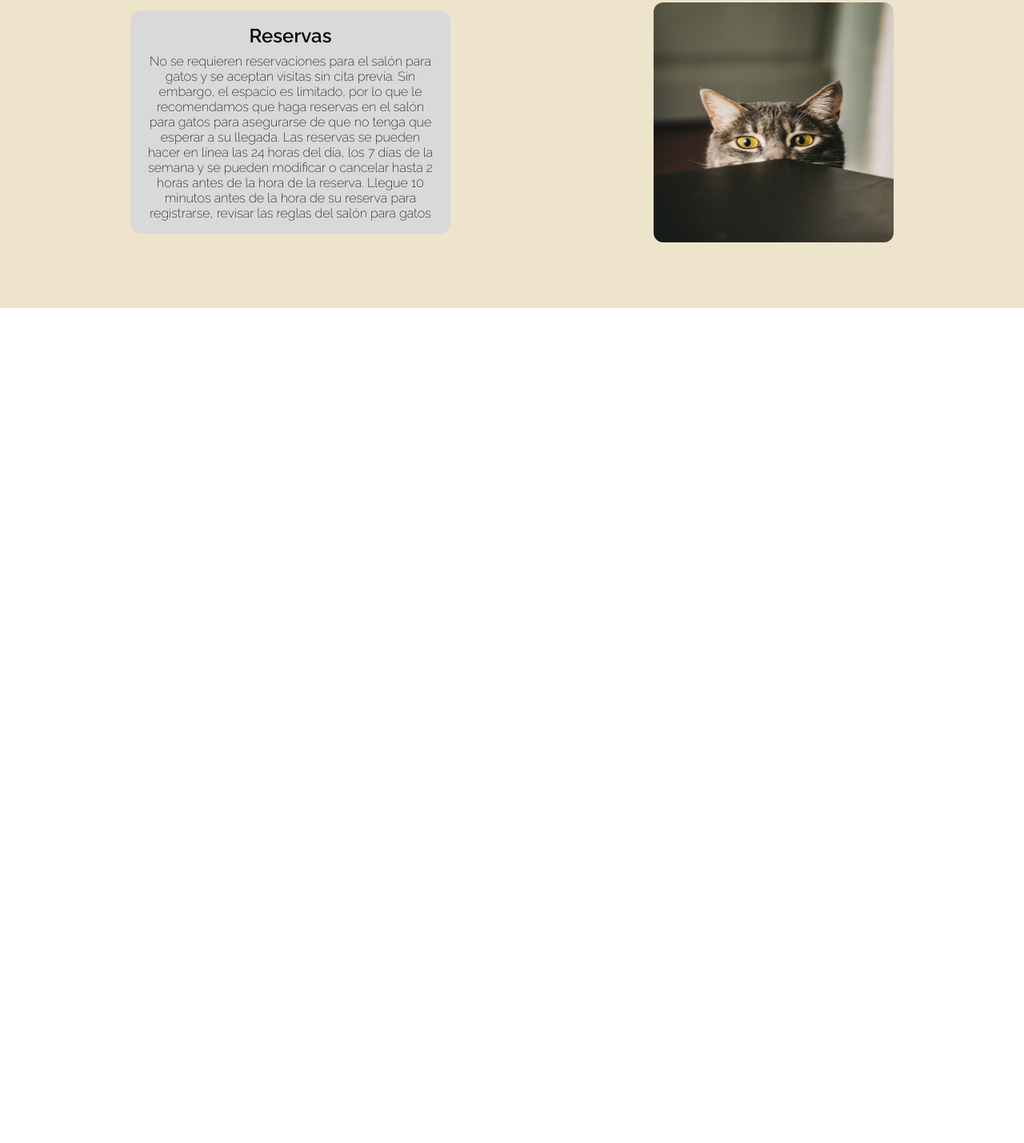
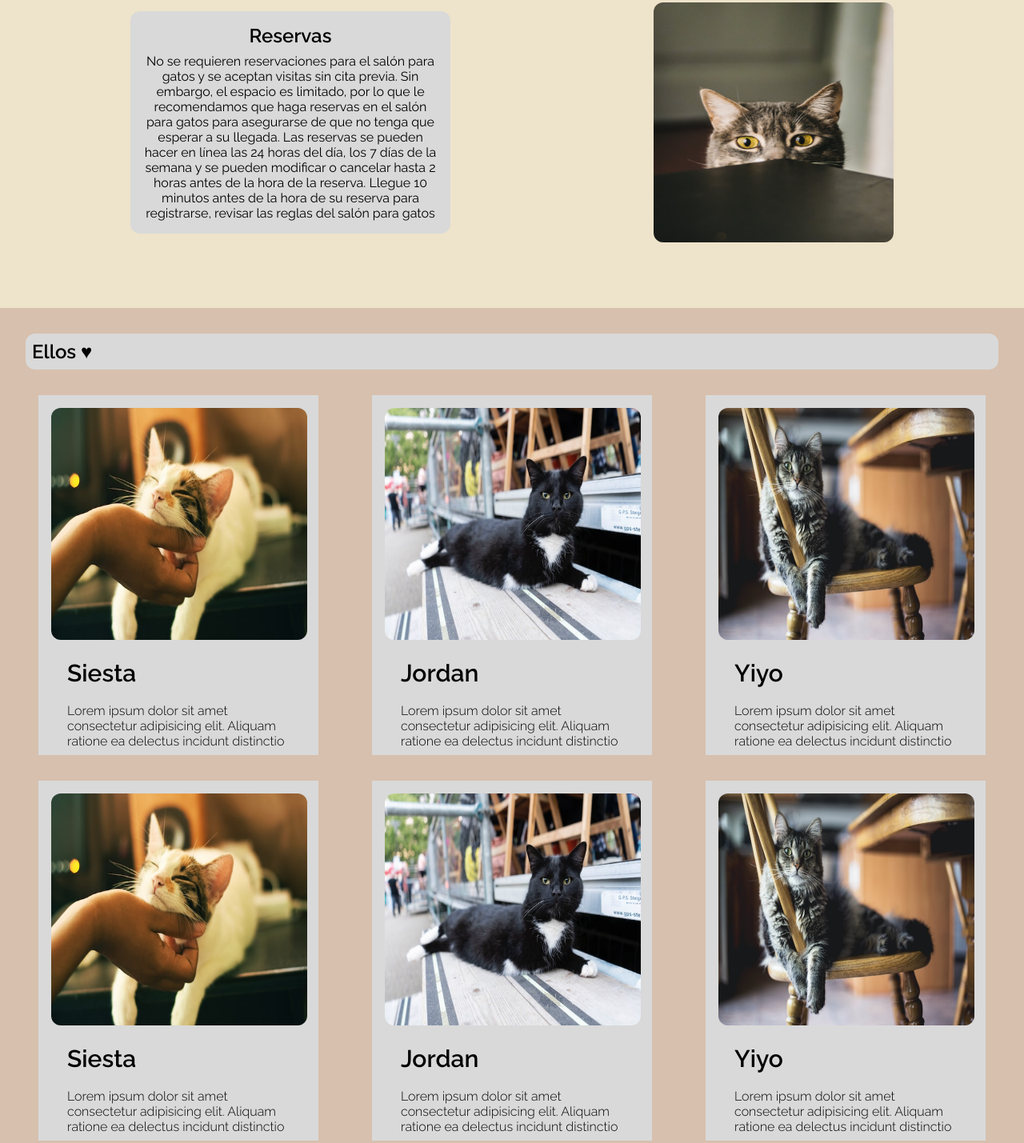
Before and after one commit to sofidor/tpo-codoacodo, a plain HTML site: page index.html in a window 1280 px wide. Shown: the part 690-2119 px from the top of the page at 80% size. Before the commit the page ends 1075 px from the top, so only its background shows below. Drawn offline with Linux system fonts and the light colour scheme.

Commit message:
agrego contenido

```diff
--- a/css/style.css
+++ b/css/style.css
@@ -1,4 +1,4 @@
-@import url('https://fonts.googleapis.com/css2?family=Raleway:wght@200;400;600&display=swap');
+@import url('https://fonts.googleapis.com/css2?family=Raleway:wght@300;400;600&display=swap');
 *{
     padding: 0px;
     box-sizing: border-box;
@@ -9,9 +9,9 @@ html {
 }
 body{
     font-family:  'Raleway', sans-serif;
-    color: rgba(0, 0, 0, 0.971);
+    color: black;
     font-size: 16px;
-    font-weight: 200;
+    font-weight: 400;
 }
 
 a{
@@ -69,3 +69,88 @@ header{
     .inicio p {
         margin-top: 8px;
     }
+main{
+
+}
+
+    #ellos{
+        display: flex;
+        flex-wrap: wrap;  /*esto hace q me respete el ancho del contenedor*/
+        justify-content:space-between ;
+        background: #D7C0AE;
+        padding: 32px;
+
+    }
+    #ellos h2{
+        background: #d9d9d9;
+        width: 100%;
+        margin-bottom: 16px;;
+        border-radius: 12px;
+        padding: 8px;
+
+    }
+
+
+    #ellos img{
+        width: 320px;
+        height: 290px;
+        border-radius: 12px;
+    }
+    #ellos article {
+        width:350px ;
+        height: 450px;
+        background-color: #D9D9D9;
+        color:black ;
+        text-align:left;
+        padding: 16px;
+        margin: 16px;
+
+    }
+     #ellos h3 {
+        font-weight: 600 ;
+        margin: 20px 20px;
+        font-size: 30px;
+     }
+
+     #ellos p {
+        font-weight: 200 ;
+        margin: 20px 20px;
+        font-weight: 200;
+    }
+
+    #menu{
+        height: 500px;
+    }
+
+    #reglas {
+        background: #D9D9D9;
+        padding: 100px;
+    }
+
+    #reglas article{
+        background: #D7C0AE;
+        width: 700px;
+       display: flex;
+       justify-content: space-between;
+       border-radius: 12px;
+
+    }
+
+    #reglas article img{
+        width: 200px;
+        height: 200px;
+        position: relative;
+        bottom: 50px;
+        right: 50px;
+        border-radius: 12px;
+    }
+
+    #reglas article div{
+        text-align: center;
+        padding: 20px;
+    }
+
+    #reglas article div h2 {
+        font-size: 50px;
+        margin-bottom: 16px;
+    }
--- a/index.html
+++ b/index.html
@@ -49,10 +49,58 @@
      </section>
 
     <main>
+
         <section id="ellos">
+            <h2> Ellos ♥ </h2>
+
+                <article>
+                    <img src="img/siesta.jpg" alt="gato">
+                    <h3>Siesta</h3>
+                    <p>Lorem ipsum dolor sit amet consectetur adipisicing elit. Aliquam ratione ea delectus incidunt distinctio </p>
+                </article>
+                <article>
+                    <img src="img/jordan.jpg" alt="gato">
+                    <h3>Jordan</h3>
+                    <p>Lorem ipsum dolor sit amet consectetur adipisicing elit. Aliquam ratione ea delectus incidunt distinctio </p>
+                </article>
+                <article>
+                    <img src="img/yiyo.jpg" alt="gato">
+                    <h3>Yiyo</h3>
+                    <p>Lorem ipsum dolor sit amet consectetur adipisicing elit. Aliquam ratione ea delectus incidunt distinctio </p>
+                </article>
+
+
+                <article>
+                    <img src="img/siesta.jpg" alt="gato">
+                    <h3>Siesta</h3>
+                    <p>Lorem ipsum dolor sit amet consectetur adipisicing elit. Aliquam ratione ea delectus incidunt distinctio </p>
+                </article>
+                <article>
+                    <img src="img/jordan.jpg" alt="gato">
+                    <h3>Jordan</h3>
+                    <p>Lorem ipsum dolor sit amet consectetur adipisicing elit. Aliquam ratione ea delectus incidunt distinctio </p>
+                </article>
+                <article>
+                    <img src="img/yiyo.jpg" alt="gato">
+                    <h3>Yiyo</h3>
+                    <p>Lorem ipsum dolor sit amet consectetur adipisicing elit. Aliquam ratione ea delectus incidunt distinctio </p>
+                </article>
+
+        </section>
+        <section id="menu">
+            <h2>Menu</h2>
 
         </section>
 
+        <section id="reglas">
+            <article>
+                <img src="img/logo.png" alt="">
+                <div>
+                    <h2> Reglas</h2>
+                    <p>Para que tu estadia sea la mejor te dejamos unas reglas :                </p>
+                </div>
+            </article>
+        </section>
     </main>
 
 </body>
```
Also changed, not shown: img/jordan.jpg (added), img/milanesa.jpg (added), img/siesta.jpg (added), img/yiyo.jpg (added).
